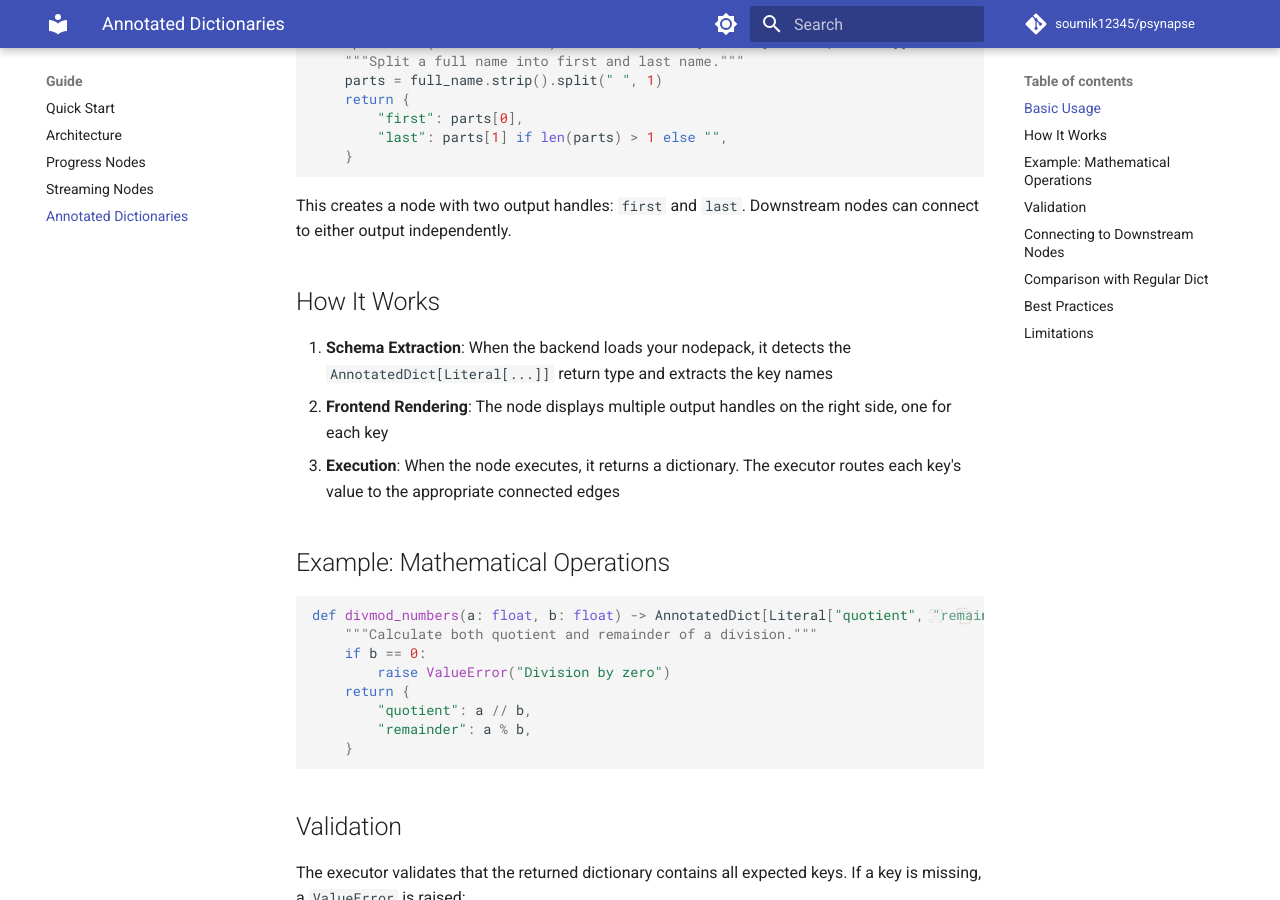
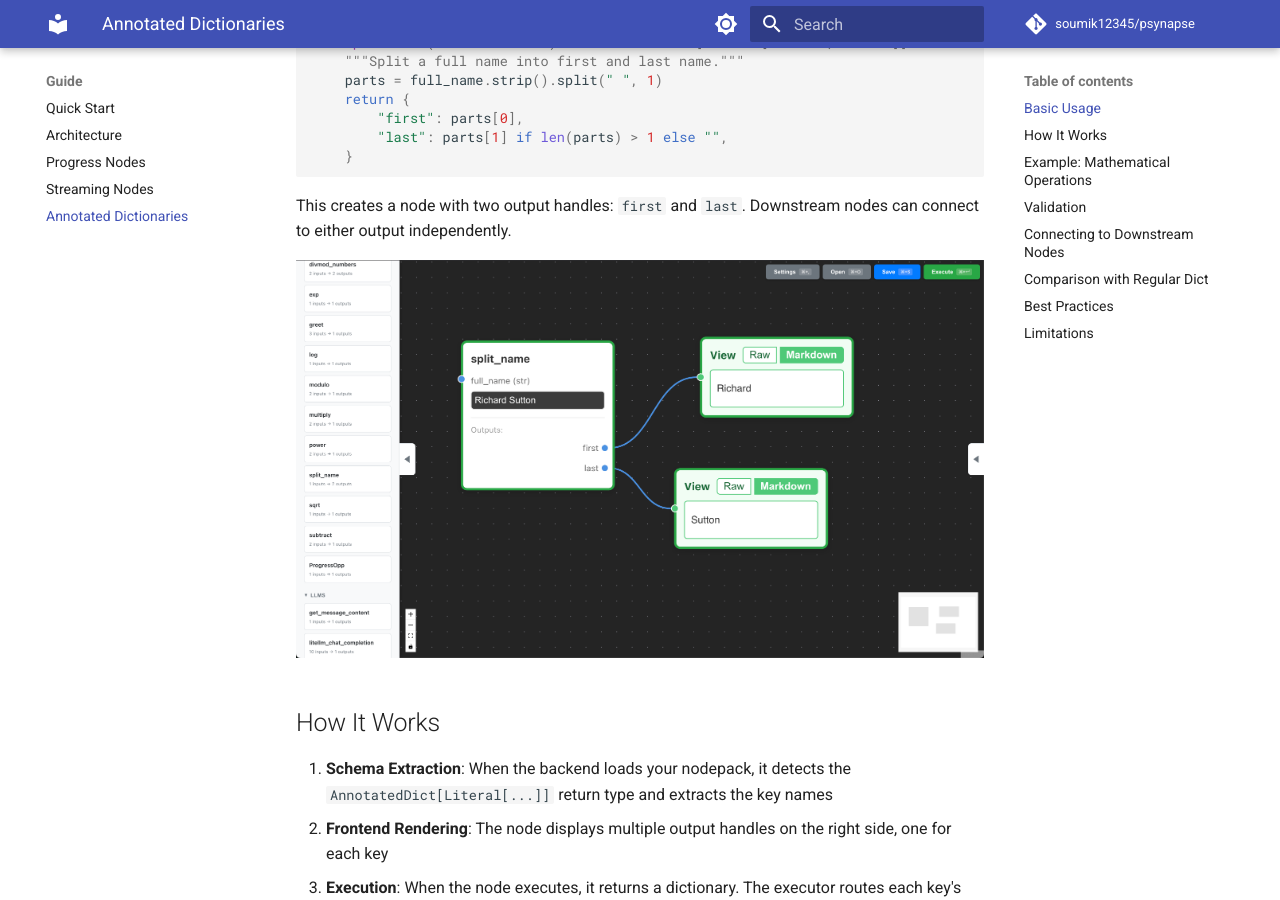
Before and after one commit to soumik12345/psynapse, an MkDocs documentation site: the page built from docs/guides/annotated-dicts.md, in a window 1280 px wide and 900 px high, scrolled down 497 px. Built offline with MkDocs 1.6.1 and Material for MkDocs 9.7.7, drawn with Linux system fonts in a browser that asks for light colours; comment, search, counter and statistics services are not loaded.

````diff
--- a/docs/guides/annotated-dicts.md
+++ b/docs/guides/annotated-dicts.md
@@ -20,6 +20,8 @@ def split_name(full_name: str) -> AnnotatedDict[Literal["first", "last"]]:
 ```
 
 This creates a node with two output handles: `first` and `last`. Downstream nodes can connect to either output independently.
+
+![](../assets/annotated-dict.png)
 
 ## How It Works
 
--- a/pyproject.toml
+++ b/pyproject.toml
@@ -21,6 +21,7 @@ llm = [
     "pydantic>=2.12.3",
 ]
 z-image = [
+    "accelerate>=1.12.0",
     "diffusers>=0.36.0",
     "sentencepiece>=0.2.1",
     "transformers>=4.57.6",
````
Also changed, not shown: docs/assets/annotated-dict.png (added), 1 other file.
